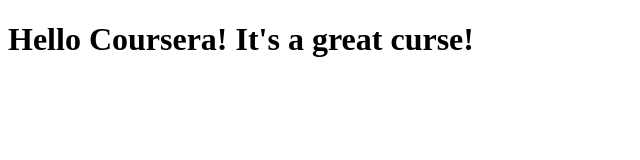
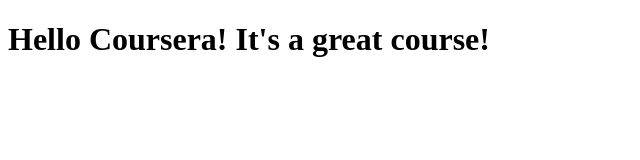
Before and after one commit to Codewithshivansh/coursera-test, a plain HTML site: page site/index.html in a window 1280 px wide. Shown: the full height of the page, 0-640 px from the left. Drawn offline with Linux system fonts and the light colour scheme.

Commit message:
Small addition to our page content.

```diff
--- a/site/index.html
+++ b/site/index.html
@@ -4,6 +4,6 @@
 	<title>Hello Coursera!</title>
 </head>
 <body>
-	<h1>Hello Coursera! It's a great curse!</h1>
+	<h1>Hello Coursera! It's a great course!</h1>
 </body>
 </html>
```
